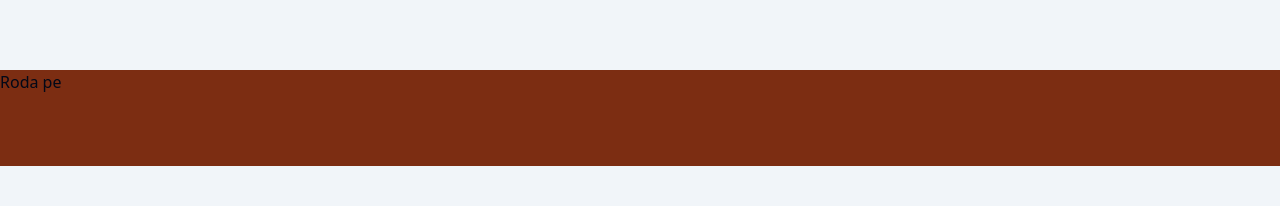
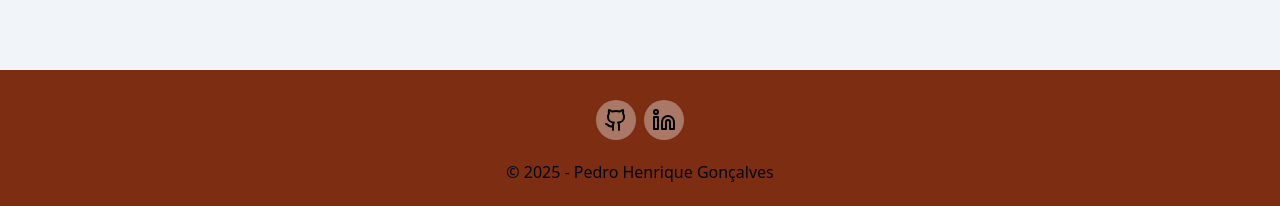
Before and after one commit to PedroGoncalves-Dev/PontosTuristicos-Backend-Frontend, a React (Vite) app in the folder Frontend-PontoTuristico/: page / in a window 1280 px wide. Shown: the part 746-952 px from the top of the page. Before the commit the page ends 912 px from the top, so only its background shows below. Built offline with nearby package versions, Linux system fonts and the light colour scheme; no server answers.

Commit message:
roda pe pronto

```diff
--- a/Frontend-PontoTuristico/src/Components/footer/index.tsx
+++ b/Frontend-PontoTuristico/src/Components/footer/index.tsx
@@ -1,7 +1,23 @@
+import { Github, Linkedin } from "lucide-react";
+
 const Footer = () => {
   return (
-    <footer className="bg-orange-900 h-24">
-      <h1>Roda pe</h1>
+    <footer className="flex flex-col items-center justify-center gap-5 bg-orange-900 h-36">
+      <div className="flex gap-2 ">
+        <a href="https://github.com/PedroGoncalves-Dev">
+          <div className="w-10 p-2 rounded-full bg-[#fafafa5d] hover:scale-105 transition-transform duration-200 ease-in-out">
+            <Github color="#000" />
+          </div>
+        </a>
+
+        <a href="https://www.linkedin.com/in/pedrodev-goncalves">
+          <div className="w-10 p-2 rounded-full bg-[#fafafa5d] hover:scale-105 transition-transform duration-200 ease-in-out">
+            <Linkedin color="#000" />
+          </div>
+        </a>
+      </div>
+
+      <p>&copy; 2025 - Pedro Henrique Gonçalves</p>
     </footer>
   );
 };
```
